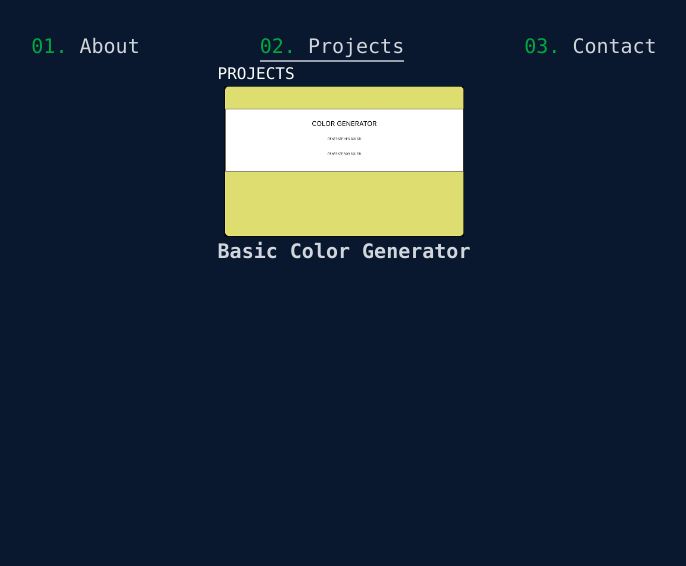
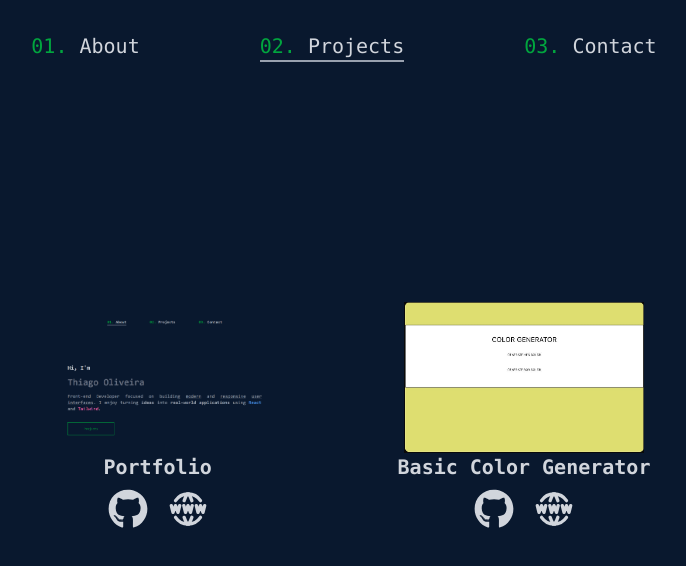
Before and after one commit to Thiago-R0drigues/portfolio, a React (Vite) app: page / in a window 1280 px wide. Both pictures are taken after a click on the button "Projects". Shown: the top 566 px of the page, without its empty margins (296-982 px from the left). Built offline with nearby package versions, Linux system fonts and the light colour scheme.

Commit message:
Updated Projects component adding 2 basic projects

```diff
--- a/src/App.jsx
+++ b/src/App.jsx
@@ -2,7 +2,9 @@ import { useState } from 'react'
 import './index.css'
 import { FaGithub } from "react-icons/fa";
 import { FaLinkedinIn } from "react-icons/fa6";
-import colorGeneratorImg from './assets/color-generator.png'
+import { TbWorldWww } from "react-icons/tb";
+import colorGeneratorImg from './assets/color-generator.png';
+import portfolioImg from './assets/portfolio.png';
 
 //NAVIGATION COMPONENT
 const Nav = ({ About, Projects, Contact, activeSection}) => {
@@ -54,22 +56,42 @@ const About = ({onClick}) => {
 
 const Projects = () => {
   return (
-    <div>
-      <h1 className='text-white'>PROJECTS</h1>
-      <ul>
-        <li><Card title={'Basic Color Generator'} src={colorGeneratorImg} alt={'COLOR GENERATOR'}/></li>
+    <div className='mt-60'>
+      <ul className='flex gap-30 items-baseline'>
+        <li>
+          <Card
+            title={'Portfolio'}
+            src={portfolioImg}
+            alt={'Portfolio'}
+            gitHub={'https://github.com/Thiago-R0drigues/portfolio'}
+            url={'https://color-generator000-5u4btslxe-thiago-r0drigues-projects.vercel.app/'}/>
+        </li>
+
+        <li>
+          <Card
+            title={'Basic Color Generator'}
+            src={colorGeneratorImg}
+            alt={'COLOR GENERATOR'}
+            gitHub={'https://github.com/Thiago-R0drigues/color-generator'}
+            url={'https://color-generator000-5u4btslxe-thiago-r0drigues-projects.vercel.app/'}/>
+        </li>
       </ul>
     </div>
   )
 }
 
-const Card = ({title, src, alt}) => {
+const Card = ({title, src, alt, gitHub, url}) => {
 
     return (
-      <div className='flex flex-col items-center hover:scale-110 transition '>
-          <img src={src} alt={alt} className='w-60 cursor-pointer hover:shadow-white'/>
+
+
+      <div className='flex flex-col items-center'>
+          <a href={url} target='_blank'><img src={src} alt={alt} className='w-60 cursor-pointer'/></a>
           <p className='text-gray-300 font-bold text-xl'>{title}</p>
-          <p></p>
+          <div className='flex gap-5 pt-2'>
+            <a href={gitHub} target='_blank'><FaGithub size={40} className='text-gray-300 hover:text-gray-400'/></a>
+            <a href={url} target='_blank'><TbWorldWww size={40} className='text-gray-300 hover:text-gray-400'/></a>
+          </div>
       </div>
 
     )
```
Also changed, not shown: src/assets/portfolio.png (added).
